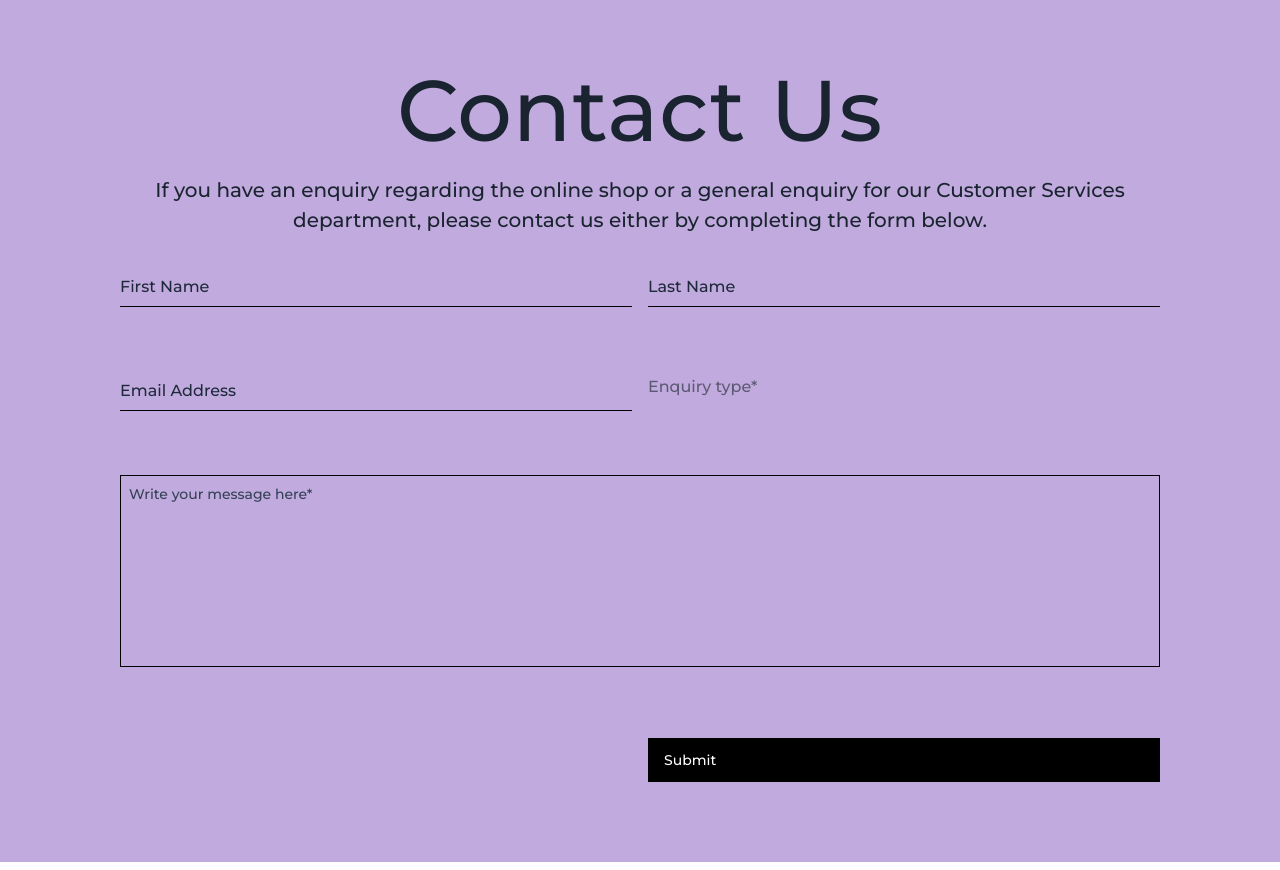
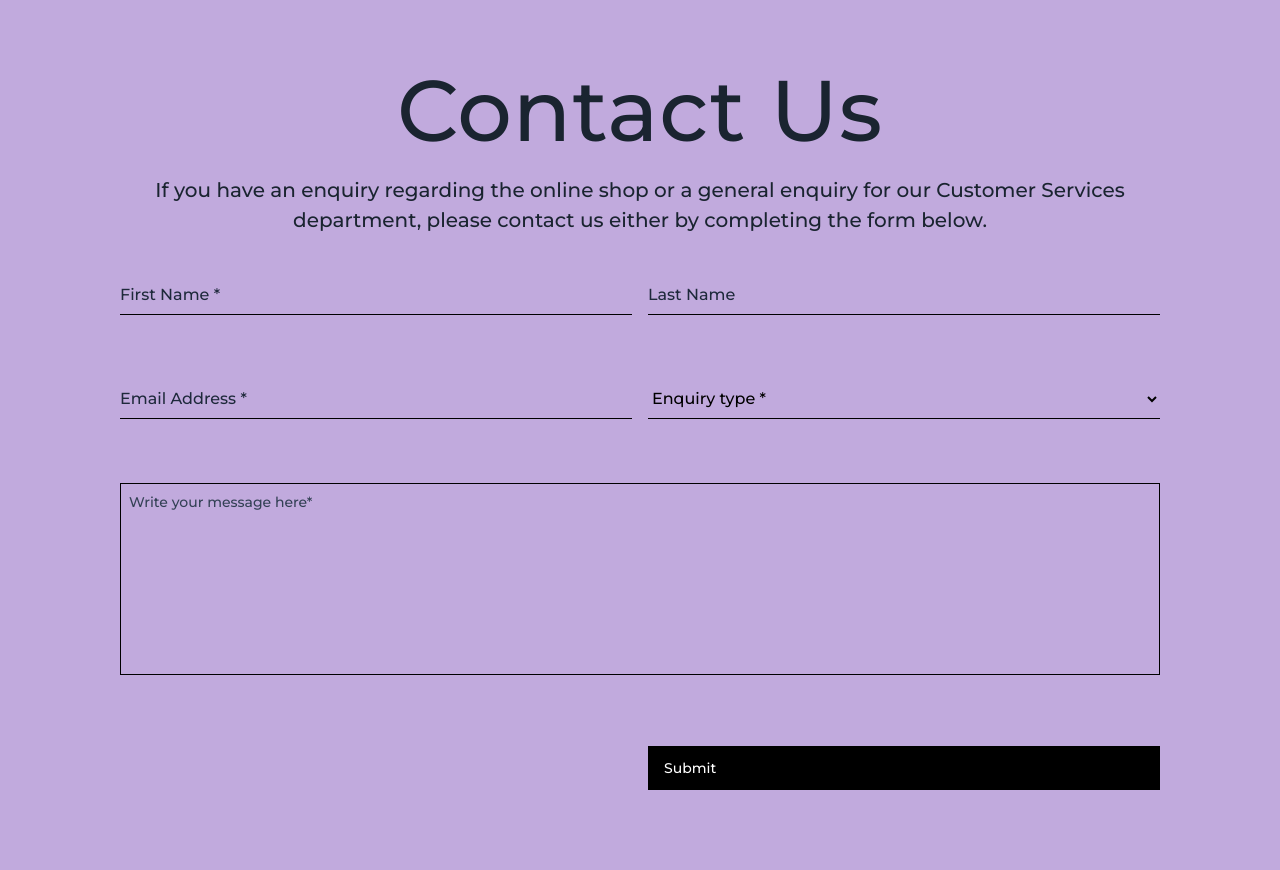
Before and after one commit to Namonaki0/vue3-cs-contact-form, a Vue app in the folder vue3-cs-contact-form/: page / in a window 1280 px wide. Built offline with nearby package versions, Linux system fonts and the light colour scheme.

Commit message:
refactoring

```diff
--- a/vue3-cs-contact-form/src/components/CSContactForm.vue
+++ b/vue3-cs-contact-form/src/components/CSContactForm.vue
@@ -3,7 +3,7 @@
     <div
       class="relative col-span-6 col-start-1 md:col-span-10 md:col-start-2 xl:col-span-10 xl:col-start-2 flex flex-col"
       v-if="messageDisplay">
-      <span class="block overflow-hidden flex flex-col items-center text-center pb-8"><span class="relative block">
+      <span class="block overflow-hidden flex flex-col items-center text-center pb-10"><span class="relative block">
           <h1 class="heading-1">Contact Us</h1>
           <p class="text-md">
             If you have an enquiry regarding the online shop or a general
@@ -12,15 +12,15 @@
           </p>
         </span></span>
       <div>
-        <form class="grid flex-row w-full grid-cols-1 lg:grid-cols-2 md:gap-4">
+        <form class="grid flex-row w-full grid-cols-1 lg:grid-cols-2 md:gap-4" @submit="onSubmit">
           <div class="flex-grow pb-6">
             <div class="relative flex w-full">
               <input id="firstName" name="firstName" type="text"
-                class="peer h-10 w-full border-b border-black pl-1 text-gray-900 placeholder-transparent focus:outline-none focus:border-rose-600"
+                class="peer h-10 w-full border-b border-black pl-1 bg-transparent text-gray-900 placeholder-transparent focus:outline-none focus:border-rose-600"
                 placeholder="First Name" />
               <label for="firstName"
                 class="absolute left-0 -top-3.5 text-gray-600 text-sm transition-all peer-placeholder-shown:text-base peer-placeholder-shown:text-slate-800 peer-placeholder-shown:top-2 peer-focus:-top-3.5 peer-focus:text-slate-700 peer-focus:text-sm">First
-                Name</label>
+                Name *</label>
 
             </div>
             <!---->
@@ -28,7 +28,7 @@
           <div class="flex-grow pb-6">
             <div class="relative flex w-full">
               <input id="lastName" name="lastName" type="text"
-                class="peer h-10 w-full border-b border-black pl-1 text-gray-900 placeholder-transparent focus:outline-none focus:border-rose-600"
+                class="peer h-10 w-full border-b border-black pl-1 bg-transparent text-gray-900 placeholder-transparent focus:outline-none focus:border-rose-600"
                 placeholder="Last Name" />
               <label for="lastName"
                 class="absolute left-0 -top-3.5 text-gray-600 text-sm transition-all peer-placeholder-shown:text-base peer-placeholder-shown:text-slate-800 peer-placeholder-shown:top-2 peer-focus:-top-3.5 peer-focus:text-slate-700 peer-focus:text-sm">Last
@@ -40,23 +40,20 @@
             <div class="relative flex w-full">
 
               <input id="email" name="email" type="email"
-                class="peer h-10 w-full border-b border-black pl-1 text-gray-900 placeholder-transparent focus:outline-none focus:border-rose-600"
+                class="peer h-10 w-full border-b border-black pl-1 bg-transparent text-gray-900 placeholder-transparent focus:outline-none focus:border-rose-600"
                 placeholder="Email Address" />
               <label for="email"
                 class="absolute left-0 -top-3.5 text-gray-600 text-sm transition-all peer-placeholder-shown:text-base peer-placeholder-shown:text-slate-800 peer-placeholder-shown:top-2 peer-focus:-top-3.5 peer-focus:text-slate-700 peer-focus:text-sm">Email
-                Address</label>
+                Address *</label>
 
             </div>
             <!---->
           </div>
           <!--? DROPDOWN MENU WRAPPER -->
-          <div class="relative flex-grow pb-6 " @click="dropdownMenu">
+          <div class="relative flex-grow pb-6">
             <div class="flex items-center w-full">
               <!---->
               <div class="relative select-input w-full cursor-pointer cursor-pointer">
-                <label
-                  class="pointer-events-none absolute text-base bottom-1 left-0 opacity-60 transform duration-400 ease-ease-1">Enquiry
-                  type*</label>
                 <div
                   class="transform absolute w-2 h-2 -translate-y-1/2 right-0.5 top-1/2 transform transform-all ease-ease-1 duration-300"
                   style="width: 10px; height: 10px">
@@ -64,83 +61,23 @@
                   </div>
 
                 </div>
-                <input class="pointer-events-none text-black w-full py-1 px-0 outline-none" type="select" />
+                <select
+                  class="text-black w-full bg-transparent border-b border-black h-10 py-2 px-0 outline-none cursor-pointer"
+                  type="select">
 
-                <!--? DROPDOWN OPTIONS-->
-                <ul
-                  class="select-options fixed y-0 overflow-y-auto text-sm border border-b-0 border-l-0 border-solid pointer-events-auto bg-lightGrey border-grey"
-                  style="width: 484px; top: 177px; left: 633px;" v-if="dropdownVisible">
-                  <!---->
-                  <li class="relative block p-2 bg-lightGrey dropdown-item cursor-pointer">
-                    <div class="flex flex-col">
-                      <div class="flex items-center">
-                        <!---->Deliveries
+                  <option class="text-slate-500">Enquiry type *</option>
+                  <option value="deliveries">Deliveries</option>
+                  <option value="orders">Orders</option>
+                  <option value="payments">Payments</option>
+                  <option value="product/stock">Product/Stock</option>
+                  <option value="returns">Returns</option>
+                  <option value="shipping">Shipping</option>
+                  <option value="promotion">Promotion</option>
+                  <option value="website/technical">Website/Technical</option>
+
+                </select>
+                <!--? OPTIONS DROPDOWN - END -->
               </div>
-                      <!---->
-                    </div>
-                  </li>
-                  <li class="relative block p-2 bg-grey dropdown-item cursor-pointer">
-                    <div class="flex flex-col">
-                      <div class="flex items-center">
-                        <!---->Orders
-                      </div>
-                      <!---->
-                    </div>
-                  </li>
-                  <li class="relative block p-2 bg-lightGrey dropdown-item cursor-pointer">
-                    <div class="flex flex-col">
-                      <div class="flex items-center">
-                        <!---->Payments
-                      </div>
-                      <!---->
-                    </div>
-                  </li>
-                  <li class="relative block p-2 bg-grey dropdown-item cursor-pointer">
-                    <div class="flex flex-col">
-                      <div class="flex items-center">
-                        <!---->Product/Stock
-                      </div>
-                      <!---->
-                    </div>
-                  </li>
-                  <li class="relative block p-2 bg-lightGrey dropdown-item cursor-pointer">
-                    <div class="flex flex-col">
-                      <div class="flex items-center">
-                        <!---->Returns
-                      </div>
-                      <!---->
-                    </div>
-                  </li>
-                  <li class="relative block p-2 bg-grey dropdown-item cursor-pointer">
-                    <div class="flex flex-col">
-                      <div class="flex items-center">
-                        <!---->Shipping
-                      </div>
-                      <!---->
-                    </div>
-                  </li>
-                  <li class="relative block p-2 bg-lightGrey dropdown-item cursor-pointer">
-                    <div class="flex flex-col">
-                      <div class="flex items-center">
-                        <!---->Promotion
-                      </div>
-                      <!---->
-                    </div>
-                  </li>
-                  <li class="relative block p-2 bg-grey dropdown-item cursor-pointer">
-                    <div class="flex flex-col">
-                      <div class="flex items-center">
-                        <!---->Website/Technical
-                      </div>
-                      <!---->
-                    </div>
-                  </li>
-                </ul>
-                <!--? OPTIONS DROPDOWN - END -->
-                <div class="relative w-full bg-black h-divider"></div>
-
-              </div>
-
               <!---->
             </div>
             <!---->
@@ -149,7 +86,7 @@
           <div class="flex-grow lg:col-span-2 pb-6">
             <div class="relative placeholder-colour-fix">
               <textarea placeholder="Write your message here*"
-                class="outline-none text-black text-sm border border-solid border-black font-medium w-full p-2 h-48 placeholder:text-slate-700 resize-none"
+                class="outline-none text-black text-sm border border-solid border-black bg-transparent font-medium w-full p-2 h-48 placeholder:text-slate-700 resize-none"
                 maxlength="10000"></textarea>
               <!---->
               <!---->
@@ -157,11 +94,12 @@
           </div>
           <div class="flex-grow pb-6 lg:col-start-2">
             <button
-              class="flex items-center transition-all duration-400 ease-1 primary font-medium text-sm font-medium text-white p-1 py-3 px-2 mx-0 justify-self-end flex-1 w-full justify-between hover:bg-slate-700"
-              type="button" @click="messageDisplay">
-              <div class="relative order-1" @click="messageDisplay">
-                <span class="label whitespace-nowrap">Submit</span>
-                <!---->
+              class="flex items-center transition-all duration-400 ease-1 primary bg-black font-medium text-sm font-medium text-white p-1 py-3 px-2 mx-0 justify-self-end flex-1 w-full justify-between hover:bg-slate-700"
+              type="submit" @click="messageDisplay">
+              <div class="relative order-1">
+                <span class="label whitespace-nowrap" v-if="submitTextIsVisible">Submit</span>
+                <span class="motion-reduce:hidden label whitespace-nowrap" viewBox="0 0 24 24"
+                  v-if="loadingMessageIsVisible">Processing...</span>
               </div>
               <div class="-rotate-45 order-2">
                 <div class="animate-spin-progress">
@@ -173,12 +111,10 @@
           </div>
 
           <!--? MESSAGE MODAL -->
-          <div
-            class="fixed grid place-content-center top-5 left-10 right-10 bottom-10 bg-transparent overflow-hidden"
-            v-if="isVisible">
+          <div class="fixed grid place-content-center top-5 left-10 right-10 bottom-10 bg-transparent overflow-hidden"
+            v-if="modalIsVisible">
 
-            <div
-              class=" absolute grid place-content-center inset-0 col-span-6 col-start-1 md:col-span-2 md:col-start-2
+            <div class=" absolute grid place-content-center inset-0 col-span-6 col-start-1 md:col-span-2 md:col-start-2
             xl:col-span-2 xl:col-start-2 px-16 py-10 flex flex-col text-center w-100 text-slate-800 bg-slate-300
             animate-slidein">
               <span class="text-3xl cursor-pointer absolute right-4 top-2" @click="closeModal">X</span>
@@ -188,10 +124,10 @@
               <div class="mt-6">
                 <p>While you wait why not visit:</p>
                 <div class="font-medium">
-                <a href="https://www.paulsmith.com/uk/new-arrivals">NEW IN - </a>
-                <a href="https://www.paulsmith.com/uk/mens">MENS - </a>
-                <a href="https://www.paulsmith.com/uk/womens">WOMENS - </a>
-                <a href="https://www.paulsmith.com/uk/homeware">HOME</a>
+                  <a :href="this.newArrivalsUrl">NEW IN - </a>
+                  <a :href="this.mensUrl">MENS - </a>
+                  <a :href="this.womensUrl">WOMENS - </a>
+                  <a :href="this.homewareUrl">HOME</a>
                 </div>
               </div>
             </div>
@@ -201,45 +137,67 @@
         </form>
       </div>
     </div>
-  <!-- <div class="absolute block left-0 bottom-0 top-0">
-        <img src="../assets/PS_logo.svg" alt="PS-logo" class="block">
 
-      </div> -->
   </div>
 </template>
 
 <script>
 export default {
-
   data:() => {
     return {
-    isVisible: false,
+      // FORM FIELDS
+      firstName: "",
+      email: "",
+      // ACTIONS
+      modalIsVisible: false,
+      loadingMessageIsVisible: false,
+      submitTextIsVisible: true,
       dropdownVisible: false,
+      buttonDisabled: false,
+      // STYLING
       opacity: 1,
-    scroll: "contain"
+      scroll: "contain",
+      // LINKS
+      newArrivalsUrl: "https://www.paulsmith.com/uk/new-arrivals",
+      mensUrl: "https://www.paulsmith.com/uk/mens",
+      womensUrl: "https://www.paulsmith.com/uk/womens",
+      homewareUrl: "https://www.paulsmith.com/uk/homeware"
     }
 },
 methods: {
+
+  onSubmit(e){
+    e.preventDefault()
+    if (!this.firstName || !this.email) {
+      console.log("enter name and email")
+    }
+
+    setTimeout(() => {
+      this.submitTextIsVisible = true
+      this.loadingMessageIsVisible = false
+
+    }, 3000)
+  },
   messageDisplay() {
-    this.isVisible = true
-    if (this.isVisible) {
+    this.submitTextIsVisible = false
+    this.loadingMessageIsVisible = true
+
+    setTimeout(() => {
+      this.modalIsVisible = true
+      this.buttonDisabled = true
+
+      if (this.modalIsVisible) {
         document.body.style.overflowY = "hidden"
         document.body.style.backgroundColor = "black"
       }
+
+    }, 1000)
   },
   closeModal() {
-    this.isVisible = false
-    if (!this.isVisible) document.body.style.overflowY = "scroll"
+    this.modalIsVisible = false
+    if (!this.modalIsVisible) document.body.style.overflowY = "scroll"
   },
-  dropdownMenu() {
-    if (!this.dropdownVisible) {
-      this.dropdownVisible = !this.dropdownVisible
-      document.body.style.overflowY = "hidden"
-    } else {
-      this.dropdownVisible = !this.dropdownVisible
-      document.body.style.overflowY = "scroll"
-    }
-  }
+
 }
 };
 </script>
@@ -328,29 +286,11 @@ h1 {
   flex-grow: 1;
 }
 
-input,
+/* input,
 textarea {
   color: #000000;
   background: inherit;
-}
-
-
-
-/* ul {
-  visibility: hidden;
 } */
-
-/* span["bottom"]:focus {
-
-} */
-
-element.style {
-  --225913de: 220px;
-}
-
-.relative {
-  position: relative;
-}
 
 .border-error,
 .border-red {
@@ -358,11 +298,5 @@ element.style {
   border-color: rgba(228, 69, 72, var(--tw-border-opacity));
 }
 
-button {
-  background: #000000;
-}
 
-/* @media (min-width: 768px) .md\:grid-cols-12 {
-  grid-template-columns: repeat(12, minmax(0, 1fr));
-} */
 </style>
```
Also changed, not shown: 1 other file (tests, documents, lock files or other folders). Lines whose indentation alone changed are shown as unchanged.
